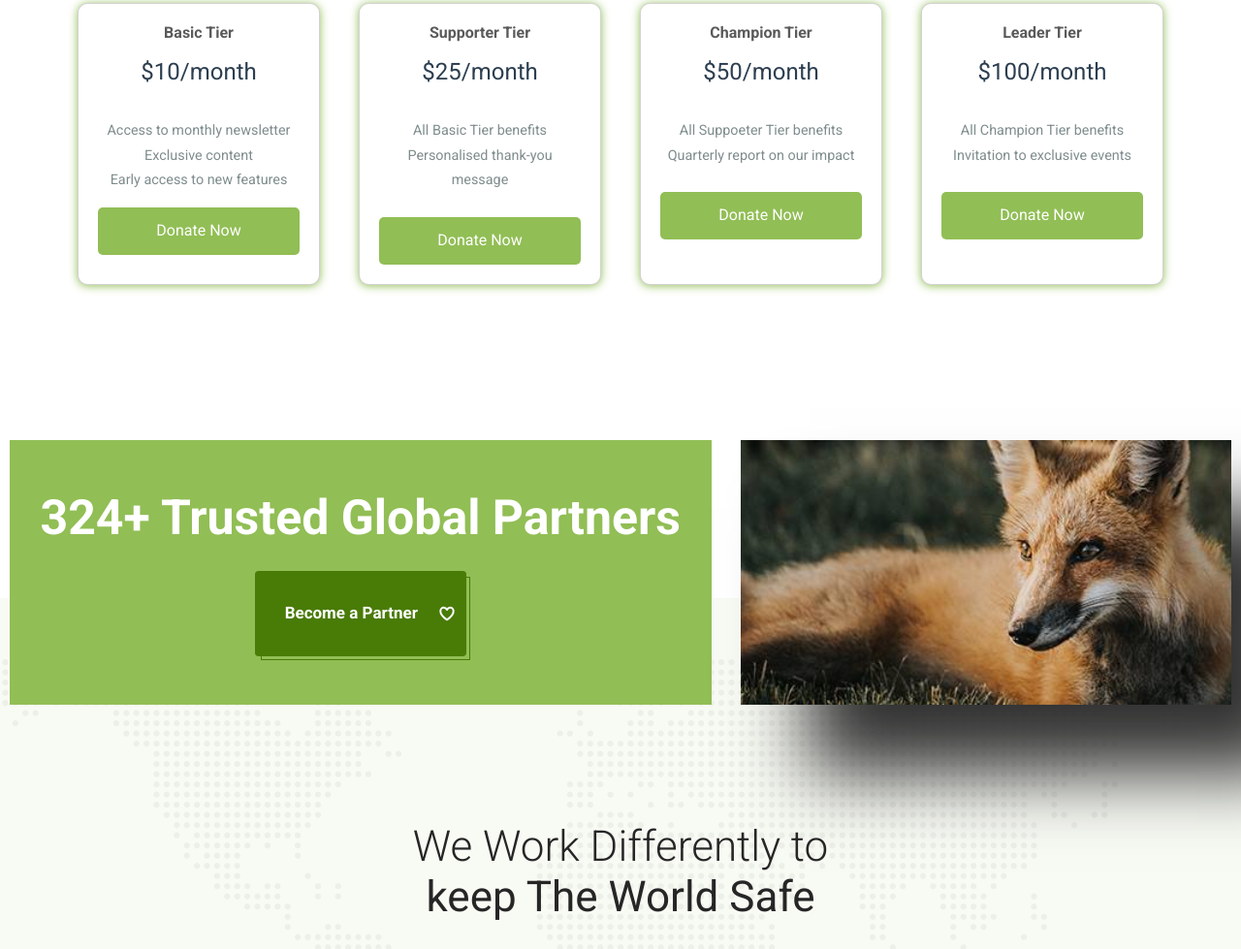
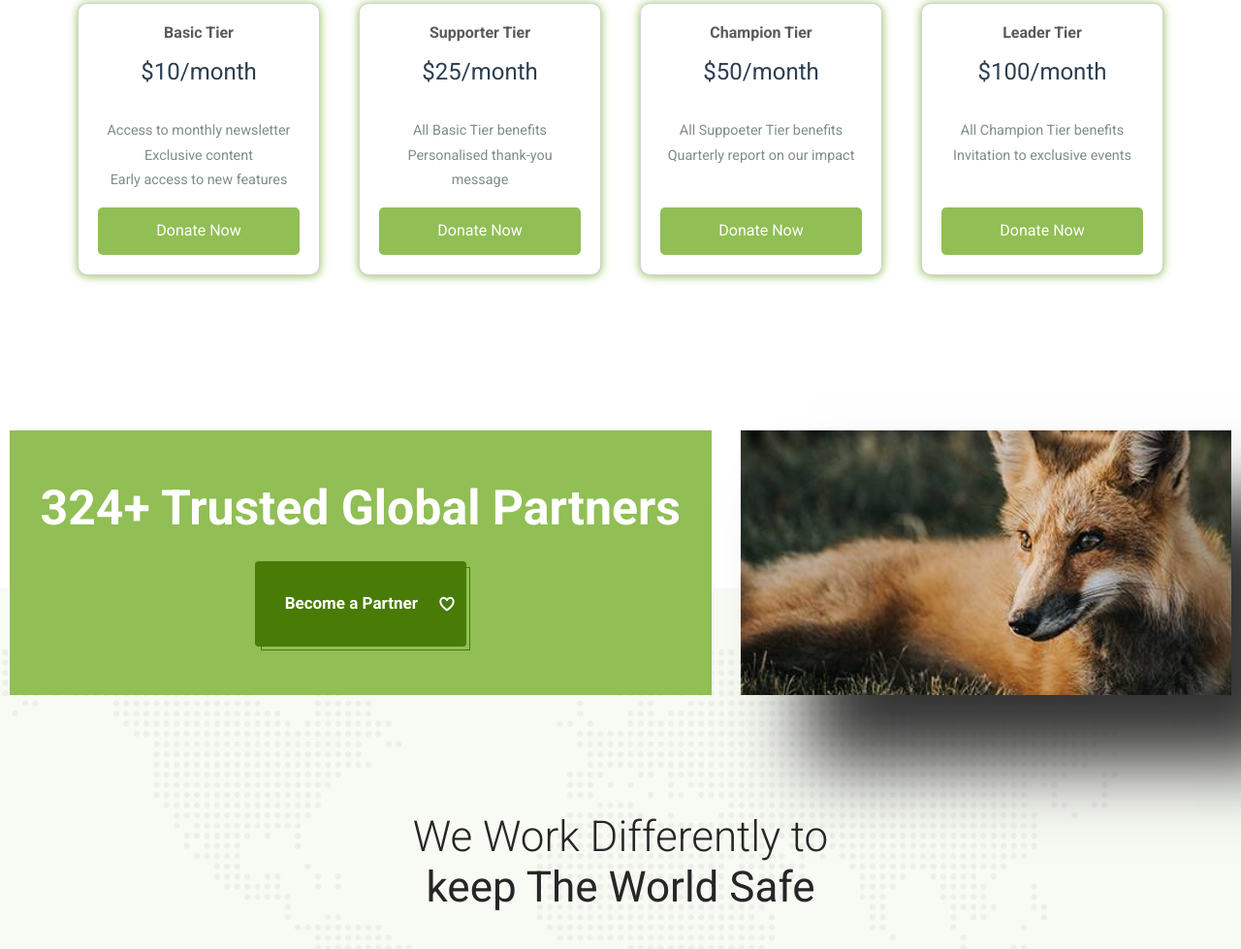
Before and after one commit to anuragverma108/WildGuard, a plain HTML site: page index.html in a window 1280 px wide. Shown: the part 1937-2916 px from the top of the page at 97% size. Drawn offline with nearby package versions, Linux system fonts and the light colour scheme; a script that the page names is missing.

Commit message:
updated the donate section alignment

```diff
--- a/assets/css/style.css
+++ b/assets/css/style.css
@@ -179,7 +179,6 @@ button:hover {
   height: 40px;
   border-radius: 3px;
   margin-bottom: 5px;
-
 }
 
 *,
@@ -583,7 +582,6 @@ html {
   transform: scale(1.4);
 }
 .navbar-link {
-
   color: var(--white);
   font-size: 15px;
 
@@ -682,8 +680,6 @@ html {
   gap: 2em;
 }
 
-
-
 .form-fields--login {
   padding-left: 10px;
   padding-right: 10px;
@@ -692,8 +688,6 @@ html {
 .form-fields--signup {
   margin-bottom: 10px;
 }
-
-
 
 .form-container input {
   margin: 10px 0;
@@ -745,7 +739,7 @@ html {
   transform: translateY(-2px);
 }
 
-.input-group{
+.input-group {
   /* width: 100px; */
   display: flex;
   align-items: center;
@@ -753,12 +747,12 @@ html {
   gap: 0.75rem;
 }
 
-.input-group .form-control{
+.input-group .form-control {
   height: 39px;
   min-width: 100px;
 }
 
-.input-group .search-btn{
+.input-group .search-btn {
   display: flex;
   align-items: center;
   justify-content: center;
@@ -1214,7 +1208,7 @@ html {
   text-decoration: underline;
 }
 
-.btn-link span:hover{
+.btn-link span:hover {
   cursor: pointer;
 }
 
@@ -1254,21 +1248,37 @@ html {
   #DONATE
 \*-----------------------------------*/
 
-
 .donate-list {
   display: block;
   gap: 60px;
 }
 
-.donate-list >li{
+.donate-list > li {
   margin-bottom: 100px;
 }
 .donate-card {
   width: 100%;
-  position: relative;  /* To control the position of elements inside the card */
+  position: relative; /* To control the position of elements inside the card */
   box-shadow: var(--card-shadow);
   margin-bottom: 60px;
   background-color: white;
+}
+.donate-button {
+  background-color: #91be55;
+  border: none;
+  border-radius: 5px;
+  color: white;
+  cursor: pointer;
+  padding: 10px 20px;
+  font-size: 1em;
+  transition: background-color 0.3s;
+  width: 100%; /* Full width of the card */
+  text-align: center;
+  margin-top: auto; /* Push the button to the bottom */
+}
+
+.donate-button:hover {
+  background-color: #2980b9;
 }
 
 .donate-card .card-banner {
@@ -1305,11 +1315,11 @@ html {
   width: 60%;
 }
 
-.donate-list > li{
+.donate-list > li {
   margin-bottom: 300px;
 }
 
-data{
+data {
   background-color: white;
 }
 
@@ -1408,7 +1418,6 @@ data{
   gap: 20px;
   padding-inline-end: 120px;
 }
-
 
 /*-----------------------------------*\
   #TESTIMONIALS
@@ -1659,7 +1668,6 @@ data{
   scroll-snap-align: center;
 }
 
-
 /*-----------------------------------*\
   #FOOTER
 \*-----------------------------------*/
@@ -2165,8 +2173,6 @@ data{
     --fs-2: 5.5rem;
   }
 
-
-
   /**
    * EVENT
    */
@@ -2442,7 +2448,6 @@ data{
     grid-template-columns: repeat(4, 1fr);
   }
 
-
   /**
    * TESTIMONIALS
    */
@@ -2572,7 +2577,7 @@ data{
     color: var(--pistachio_100);
   }
 
-  .header-action{
+  .header-action {
     gap: 1.5rem;
   }
 
@@ -2602,7 +2607,6 @@ data{
   .deco-img {
     left: -35px;
   }
-
 
   /**
    * PARTNER
@@ -2818,7 +2822,7 @@ data{
   display: inline-flex;
   align-items: center;
   text-decoration: none;
-  background-color: #4CAF50; /* Button background color */
+  background-color: #4caf50; /* Button background color */
   color: white; /* Button text color */
   padding: 10px 20px; /* Button padding */
   border-radius: 5px; /* Rounded corners */
@@ -2860,7 +2864,7 @@ data{
   display: inline-flex;
   align-items: center;
   text-decoration: none;
-  background-color: #4CAF50; /* Button background color */
+  background-color: #4caf50; /* Button background color */
   color: white; /* Button text color */
   padding: 10px 20px; /* Button padding */
   border-radius: 5px; /* Rounded corners */
@@ -2880,7 +2884,8 @@ data{
   transform-style: preserve-3d;
 }
 
-.card-front, .card-back {
+.card-front,
+.card-back {
   position: absolute;
   width: 100%;
   height: 100%;
@@ -2905,12 +2910,12 @@ data{
 
 @keyframes rotateCard {
   0% {
-      transform: rotateY(0deg);
+    transform: rotateY(0deg);
   }
   50% {
-      transform: rotateY(180deg);
+    transform: rotateY(180deg);
   }
   100% {
-      transform: rotateY(0deg);
-  }
-}
+    transform: rotateY(0deg);
+  }
+}
```
